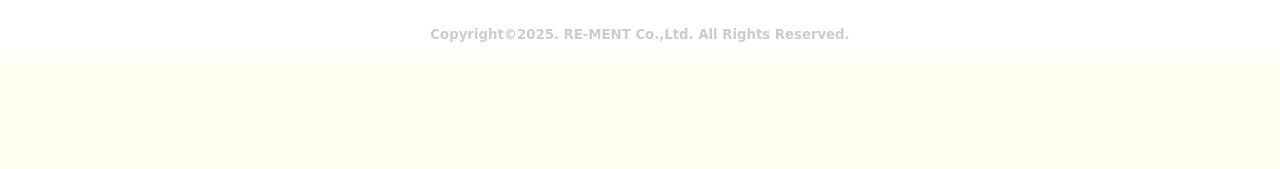
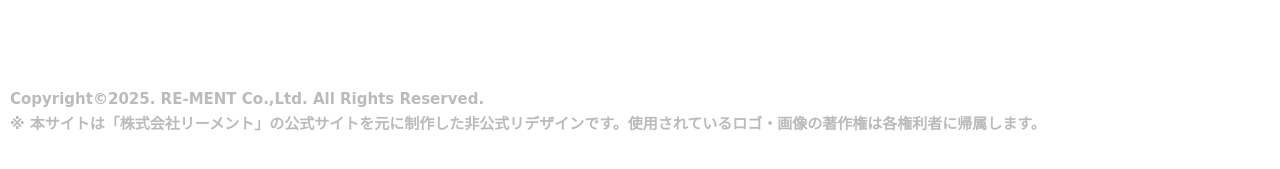
Before and after one commit to senghongoo/project_01, a plain HTML site: page index.html in a window 1280 px wide. Shown: the part 6445-6614 px from the top of the page. Before the commit the page ends 6507 px from the top, so only its background shows below. Drawn offline with nearby package versions, Linux system fonts and the light colour scheme; a script that the page names is missing; a web font is replaced by a local one.

Commit message:
2025-06-20

```diff
--- a/css/common.css
+++ b/css/common.css
@@ -76,6 +76,9 @@ footer a {
 }
 
 h5 {
-    color: #ccc;
-    padding: 20px 0;
+    font-size: 15px;
+    line-height: 25px;
+    text-align: left;
+    color: #bbbbbb;
+    padding: 80px 0 50px 10px;
 }
--- a/index.html
+++ b/index.html
@@ -183,7 +183,8 @@
                 <li><a href="#">ホーム</a></li>
             </ul>
             <a href="index.html"><img src="img/foot_logo.png" alt="foot_logo"></a>
-            <h5>Copyright©2025. RE-MENT Co.,Ltd. All Rights Reserved.</h5>
+            <h5>Copyright©2025. RE-MENT Co.,Ltd. All Rights Reserved.<br>
+            ※ 本サイトは「株式会社リーメント」の公式サイトを元に制作した非公式リデザインです。使用されているロゴ・画像の著作権は各権利者に帰属します。</h5>
         </div>
     </footer>
 
```
Also changed, not shown: sub.html (+2 -1 lines).
